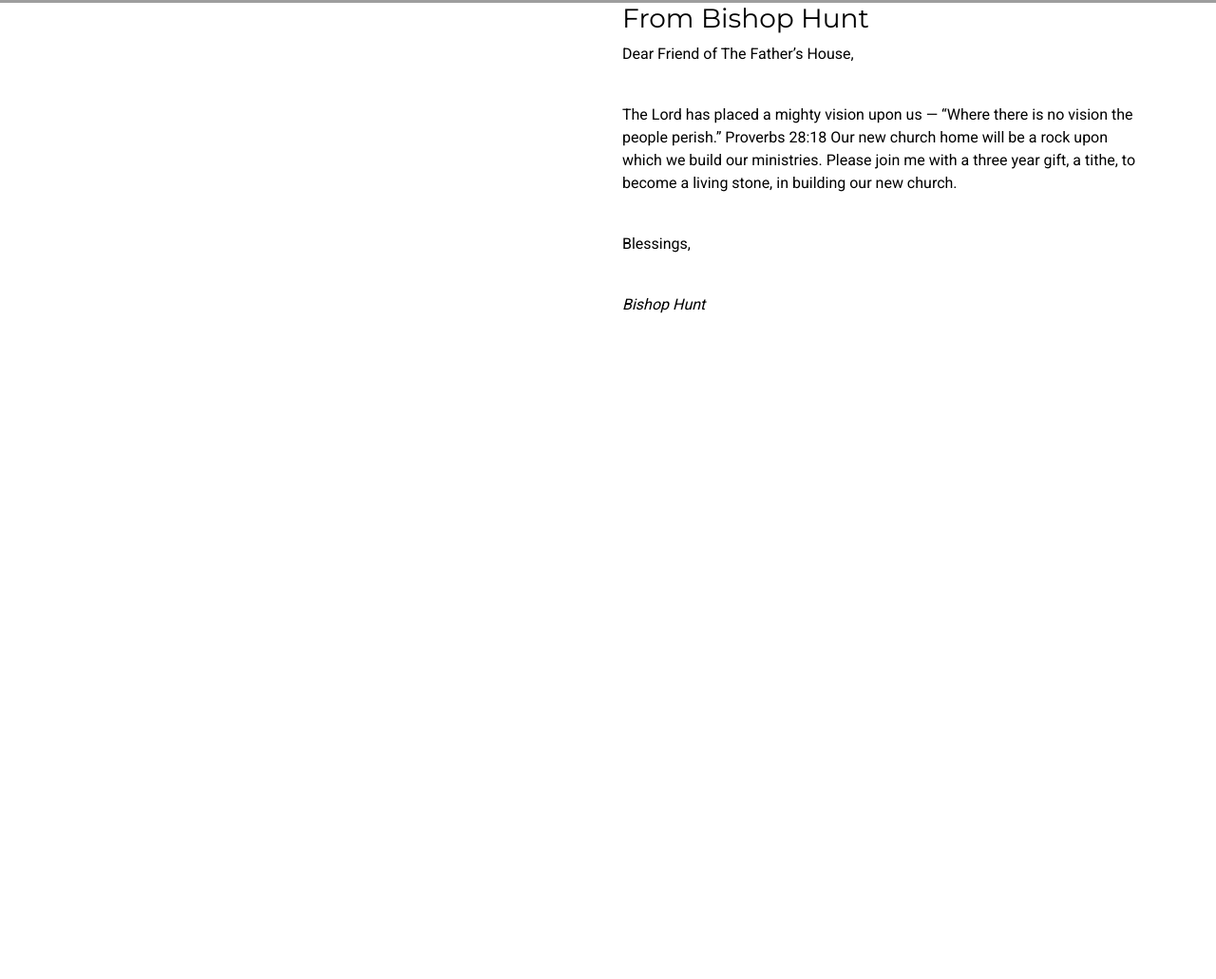
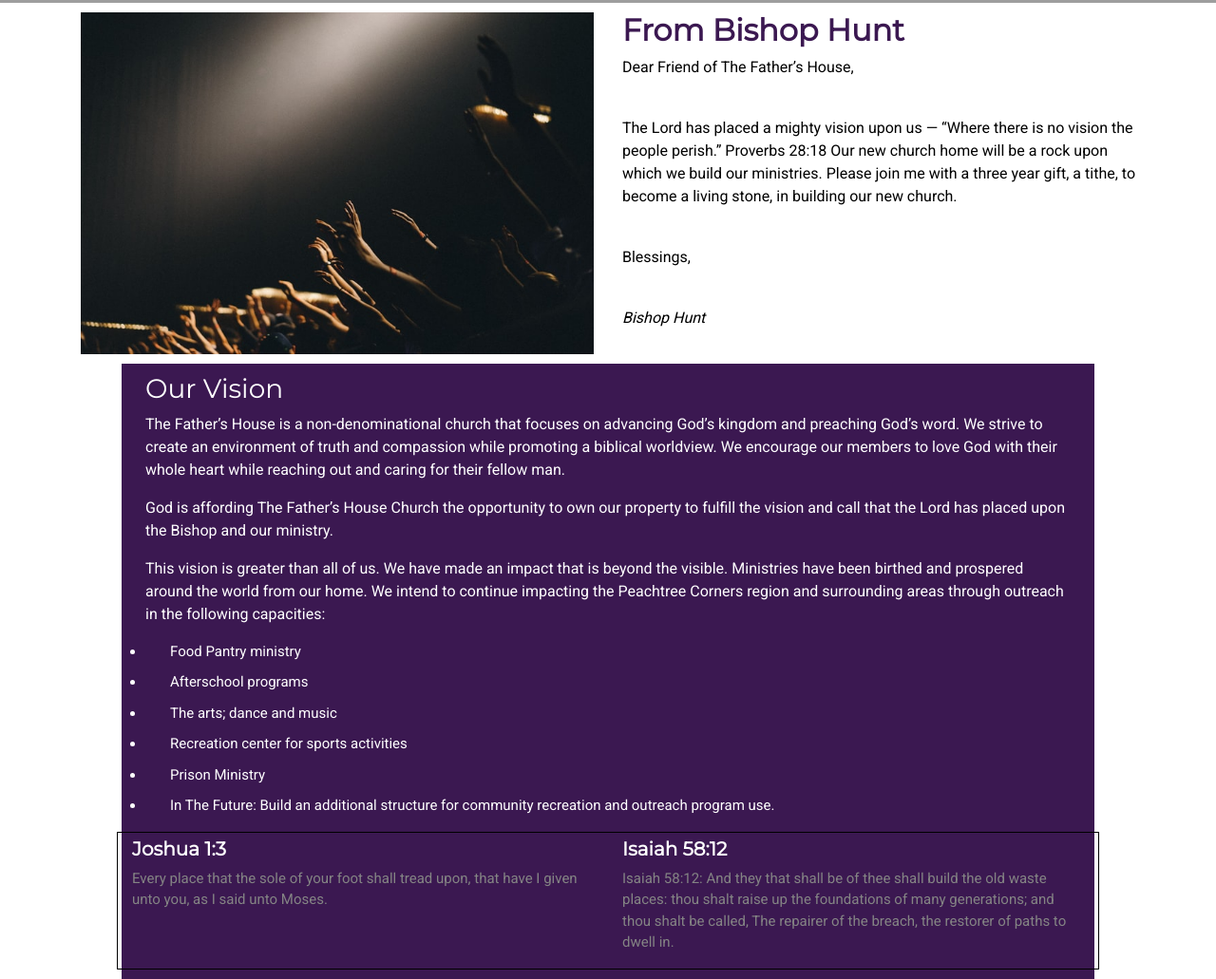
Before and after one commit to anelson0112/FathersHouseChurch, a plain HTML site: page index.html in a window 1280 px wide. Shown: the part 547-1578 px from the top of the page at 95% size. Before the commit the page ends 896 px from the top, so only its background shows below. Drawn offline with nearby package versions, Linux system fonts and the light colour scheme; grey boxes are pictures that could not be loaded.

Commit message:
Adding Sections

```diff
--- a/index.html
+++ b/index.html
@@ -10,7 +10,14 @@
         <link href="https://fonts.googleapis.com/css2?family=Montserrat:ital@0;1&family=Roboto&display=swap" rel="stylesheet">
        <!-- call in bootstrap -->
         <link rel="stylesheet" href="https://maxcdn.bootstrapcdn.com/bootstrap/4.0.0/css/bootstrap.min.css" integrity="sha384-Gn5384xqQ1aoWXA+058RXPxPg6fy4IWvTNh0E263XmFcJlSAwiGgFAW/dAiS6JXm" crossorigin="anonymous">
+        <!-- Vendor CSS Files -->
+      <link href="assets/vendor/bootstrap/css/bootstrap.min.css" rel="stylesheet">
+      <link href="assets/vendor/bootstrap-icons/bootstrap-icons.css" rel="stylesheet">
+      <link href="assets/vendor/boxicons/css/boxicons.min.css" rel="stylesheet">
+      <link href="assets/vendor/glightbox/css/glightbox.min.css" rel="stylesheet">
+      <link href="assets/vendor/swiper/swiper-bundle.min.css" rel="stylesheet">
         <link rel="stylesheet" href="style.css">
+
 
     </head>
     <body>
@@ -28,7 +35,7 @@
 
     <div class="row">
         <div class="col-lg-6">
-          <img src="img/about.jpg" class="img-fluid" alt="">
+          <img src="img/hands.jpg" class="img-fluid" alt="">
         </div>
         <div class="col-lg-6 pt-4 pt-lg-0">
           <h3>From Bishop Hunt</h3>
@@ -49,6 +56,43 @@
     </div>
 </div>
   </section><!-- End Message -->
+   <!-- =Vision Section  -->
+   <section id="vision" class="vision">
+    <div class="container">
+      <div class="row">
+        <div class="col-lg-12">
+          <h3>Our Vision</h3>
+          <p>
+            The Father’s House is a non-denominational church that focuses on advancing God’s kingdom and preaching God’s word. We strive to create an environment of truth and compassion while promoting a biblical worldview. We encourage our members to love God with their whole heart while reaching out and caring for their fellow man.
+          </p>
+          <p>
+          God is affording The Father’s House Church the opportunity to own our property to fulfill the vision and call that the Lord has placed upon the Bishop and our ministry.
+          </p>
+          <p>
+          This vision is greater than all of us. We have made an impact that is beyond the visible. Ministries have been birthed and prospered around the world from our home. We intend to continue impacting the Peachtree Corners region and surrounding areas through outreach in the following capacities:
+          </p>
+          <ul>
+            <li>Food Pantry ministry</li>
+            <li>Afterschool programs</li>
+            <li>The arts; dance and music</li>
+            <li>Recreation center for sports activities</li>
+            <li>Prison Ministry</li>
+            <li>In The Future: Build an additional structure for community recreation and outreach program use.</li>
+        </ul>
+        </div>
+        <div class="row icon-boxes">
+          <div class="col-md-6 verse">
+              <h4>Joshua 1:3</h4>
+              <p>Every place that the sole of your foot shall tread upon, that have I given unto you, as I said unto Moses.</p>
+          </div>
+          <div class="col-md-6 mt-4 mt-md-0 verse">
+              <h4>Isaiah 58:12</h4>
+              <p>Isaiah 58:12: And they that shall be of thee shall build the old waste places: thou shalt raise up the foundations of many generations; and thou shalt be called, The repairer of the breach, the restorer of paths to dwell in.</p>
+          </div>
+        </div>
+        </div>
+      </div>
+  </section><!-- End Vision Section -->
 
 
 
@@ -70,5 +114,7 @@
         <!-- call in bootstrap javascript -->
         <script src="https://cdn.jsdelivr.net/npm/bootstrap@5.0.0-beta1/dist/js/bootstrap.bundle.min.js" integrity="sha384-ygbV9kiqUc6oa4msXn9868pTtWMgiQaeYH7/t7LECLbyPA2x65Kgf80OJFdroafW" crossorigin="anonymous"></script>
         <!-- call in javascript for pages -->
+        <script src="assets/vendor/bootstrap/js/bootstrap.bundle.min.js"></script>
+        <script src="assets/vendor/glightbox/js/glightbox.min.js"></script>
     </body>
 </html>
--- a/style.css
+++ b/style.css
@@ -53,3 +53,61 @@ h1, h2, h3, h4, h5, h6 {
       margin-bottom: 30px;
     }
   }
+
+  /* message section*/
+  .message {
+    padding: 10px 0;
+  }
+
+  .message h3 {
+    font-weight: 600;
+    font-size: 32px;
+    color: #3b1851;
+  }
+
+ /* vison section */
+
+ #vision {
+   padding: 10px;
+   background-color: #3b1851;
+   color: white;
+   width: 80%;
+   margin-left: auto;
+   margin-right: auto;
+ }
+
+ .vision ul {
+  padding: 0;
+  font-size: 15px;
+}
+
+.vision ul li + li {
+  margin-top: 10px;
+}
+
+.vision ul li {
+  position: relative;
+  padding-left: 26px;
+}
+
+.vision .icon-boxes h4 {
+  font-size: 20px;
+  font-weight: 700;
+  margin-top: 5px;
+}
+
+.vision .icon-boxes i {
+  font-size: 48px;
+  color: #3498db;
+}
+
+.vision .icon-boxes p {
+  font-size: 15px;
+  color: #848484;
+}
+
+.vision .icon-boxes{
+  border-style: solid;
+  border-width: 1px;
+  border-color: black;
+}
```
